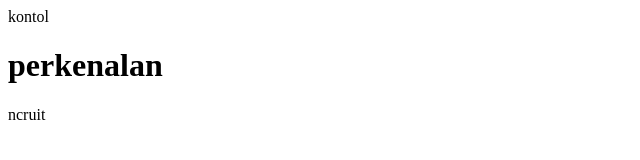
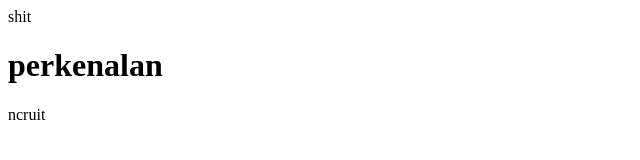
Before and after one commit to IndominusByte/learn-git, a plain HTML site: page index.html in a window 1280 px wide. Shown: the full height of the page, 0-640 px from the left. Drawn offline with Linux system fonts and the light colour scheme.

Commit message:
update index.html

```diff
--- a/index.html
+++ b/index.html
@@ -5,7 +5,7 @@
   <title>title</title>
 </head>
 <body>
-  <header>kontol</header>
+  <header>shit</header>
   <h1>perkenalan</h1>
   <p>ncruit</p>
 </body>
```
